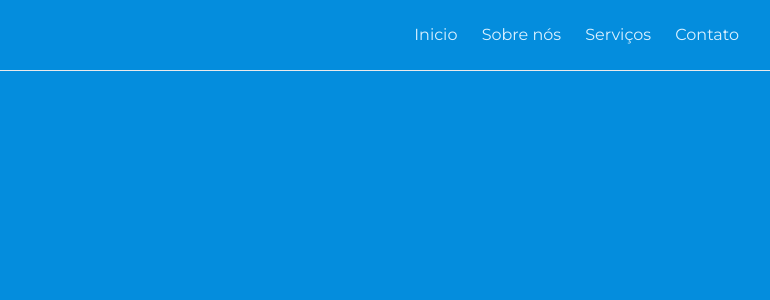
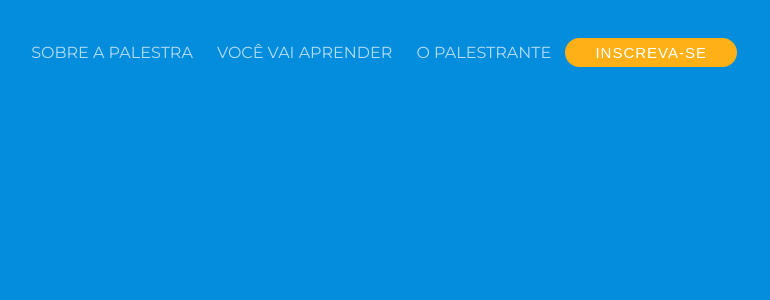
Before and after one commit to HeberSilverio/30diasDeJavaScript-HTML-CSS, a PHP site: page / in a window 1280 px wide. Shown: the top 300 px of the page, without its empty margins (501-1271 px from the left). Run offline with PHP 8.4, Linux system fonts and the light colour scheme.

Commit message:
adiciona dia 30

```diff
--- a/Dia 20/index.html
+++ b/Dia 20/index.html
@@ -11,10 +11,11 @@
         <label for="toggle">&#9776;</label>
         <input type="checkbox" id="toggle"/>
         <div class="menu">
-            <a href="#">Inicio</a>
-            <a href="#">Sobre nós</a>
-            <a href="#">Serviços</a>
-            <a href="#">Contato</a>
+            <a href="#">SOBRE A PALESTRA</a>
+            <a href="#">VOCÊ VAI APRENDER</a>
+            <a href="#">O PALESTRANTE</a>
+            <button role="button" class="botao">
+                INSCREVA-SE</button>
         </div>
     </div>
 </body>
--- a/Dia 20/style.css
+++ b/Dia 20/style.css
@@ -7,9 +7,8 @@ body{
     font-family: 'Montserrat', sans-serif;
     background: #048ddd;
 }
-/*Linha divisoria da barra de menu*/
 .nav{
-    border-bottom: 1px solid #eaeaeb;
+
     text-align: right;
     height: 70px;
     line-height: 70px;
@@ -21,12 +20,12 @@ body{
 .menu a{
     clear: right;
     text-decoration: none;
-    color: #daf1ff;
+    color: rgba(255, 255, 255, 0.7);
     margin: 0 10px;
-    line-height: 70px;
+    line-height: 5px;
 }
 .menu a:hover{
-    color:#0f4c5c;
+    color:#fff;
 }
 label{
     margin: 0 40px 0 0;
@@ -39,6 +38,29 @@ label{
 }
 #toggle{
     display: none;
+}
+.botao{
+    background-color:#ffb016;
+    color: #fff;
+    border: none;
+    padding: 6px 30px;
+    margin-top: 3%;
+    margin-right: 12px;
+    font-size: 15px;
+    letter-spacing: 1px;
+    border-radius: 20px;
+    cursor: pointer;
+    transition: .3s ease all;
+}
+.botao:nth-child(1)
+{
+    height: 50px;
+    border-radius: 10px;
+}
+.botao:hover{
+    opacity: .7;
+    color: #fff;
+    background: rgb(251, 168, 13);
 }
 @media only screen and (max-width: 500px){
     label{
```
Also changed, not shown: Dia 30/index.html (added, +26 -0 lines), Dia 30/style.css (added, +23 -0 lines).
